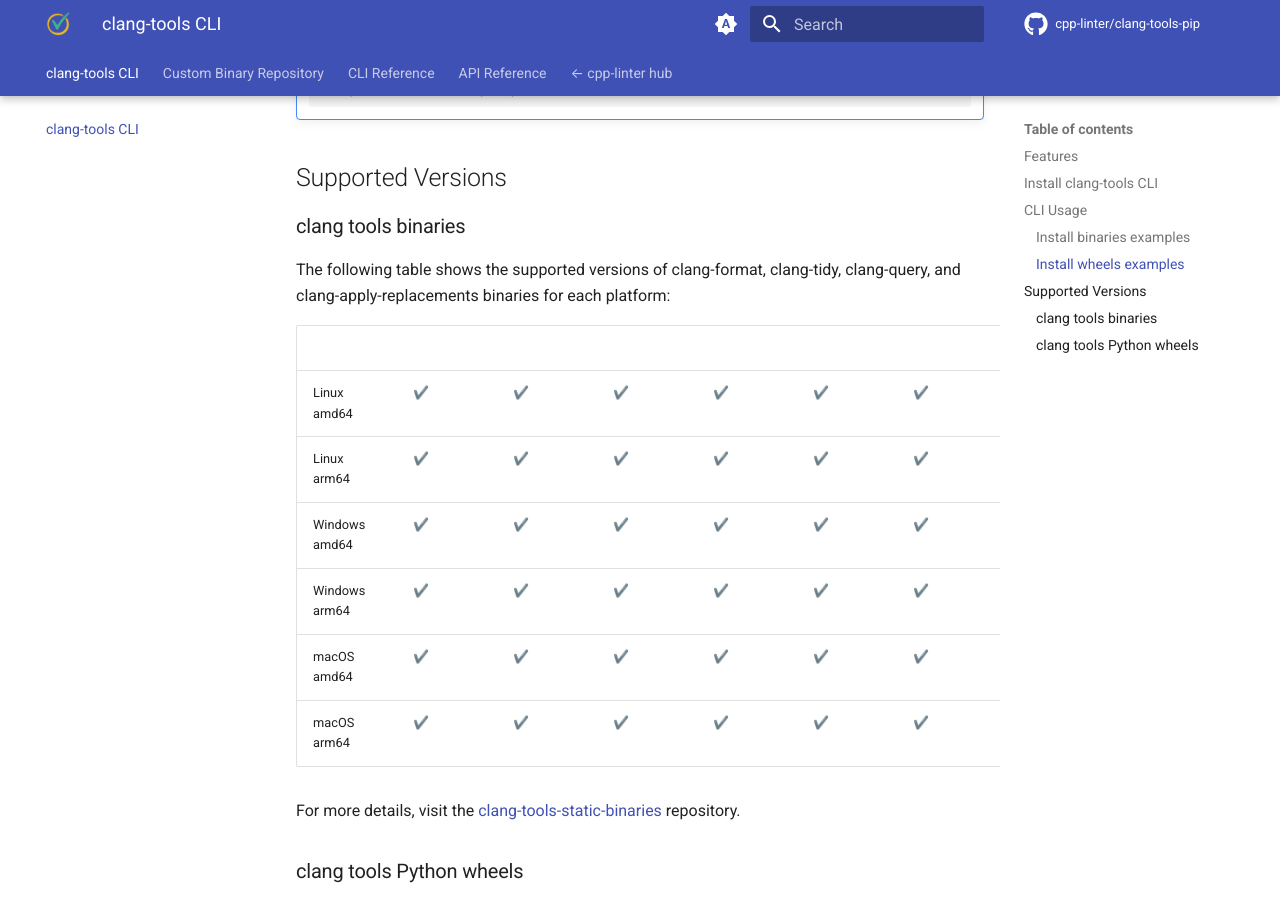
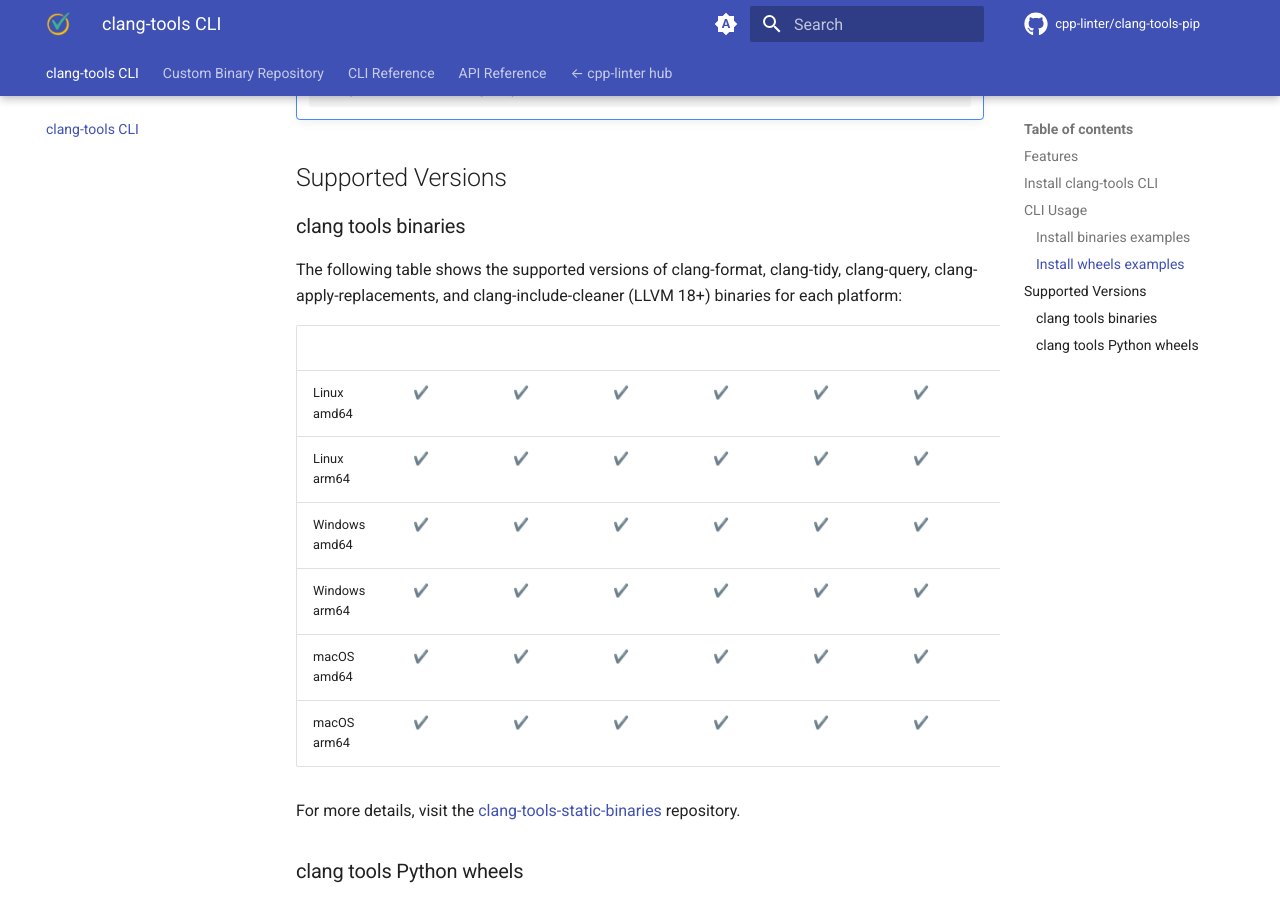
Before and after one commit to cpp-linter/clang-tools-pip, an MkDocs documentation site: the page built from docs/index.md, in a window 1280 px wide and 900 px high, scrolled down 2727 px. Built offline with MkDocs 1.6.1 and Material for MkDocs 9.7.7, drawn with Linux system fonts in a browser that asks for light colours; comment, search, counter and statistics services are not loaded; some of the changed text lies outside the part shown.

Commit message:
feat: bump release tag to 2026.06.15-a56c0263 and add clang-include-cleaner static binary
- Update default CLANG_TOOLS_TAG from 2026.06.14-9099d4a9 to 2026.06.15-a56c0263
- Add clang-include-cleaner (LLVM 18+) to the list of shipped static binaries
- Update tool lists and version table descriptions in README.md and docs/index.md
- Update tag references in docs/usage.md

```diff
--- a/clang_tools/__init__.py
+++ b/clang_tools/__init__.py
@@ -13,7 +13,7 @@
 binary_repo = os.getenv(
     "CLANG_TOOLS_REPO", "https://github.com/cpp-linter/clang-tools-static-binaries"
 )
-binary_tag = os.getenv("CLANG_TOOLS_TAG", "2026.06.14-9099d4a9")
+binary_tag = os.getenv("CLANG_TOOLS_TAG", "2026.06.15-a56c0263")
 
 #: The minimum major version supported by the static binary builds.
 MIN_VERSION = 11
--- a/docs/index.md
+++ b/docs/index.md
@@ -5,9 +5,9 @@
 [![Platform](https://img.shields.io/badge/platform-linux--64%20%7C%20linux--arm64%20%7C%20win--64%20%7C%20win--arm64%20%7C%20osx--64%20%7C%20osx--arm64%20-blue)](https://pypi.org/project/clang-tools/)
 [![Downloads](https://img.shields.io/pypi/dw/clang-tools)](https://pypistats.org/packages/clang-tools)
 
-Easily install `clang-format`, `clang-tidy`, `clang-query`, and
-`clang-apply-replacements` static binaries or Python wheels using the
-`clang-tools` CLI.
+Easily install `clang-format`, `clang-tidy`, `clang-query`,
+`clang-apply-replacements`, and `clang-include-cleaner` static
+binaries or Python wheels using the `clang-tools` CLI.
 
 !!! important
     This package only manages binary executables
@@ -125,8 +125,8 @@
 ### clang tools binaries
 
 The following table shows the supported versions of clang-format,
-clang-tidy, clang-query, and clang-apply-replacements binaries
-for each platform:
+clang-tidy, clang-query, clang-apply-replacements, and
+clang-include-cleaner (LLVM 18+) binaries for each platform:
 
 | Platform | 22 | 21 | 20 | 19 | 18 | 17 | 16 | 15 | 14 | 13 | 12 | 11 |
 |----------|----|----|----|----|----|----|----|----|----|----|----|----|
```
Also changed, not shown: README.md (+7 -3 lines), docs/usage.md (+2 -2 lines).
